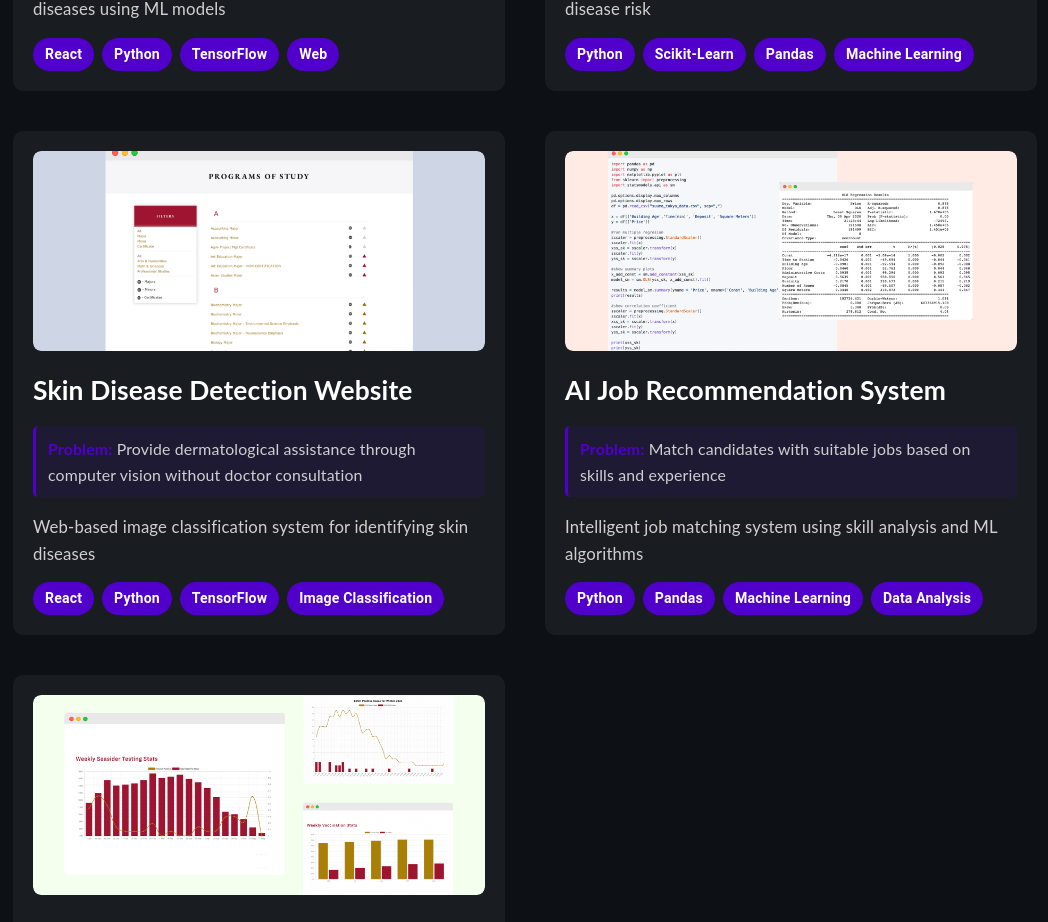
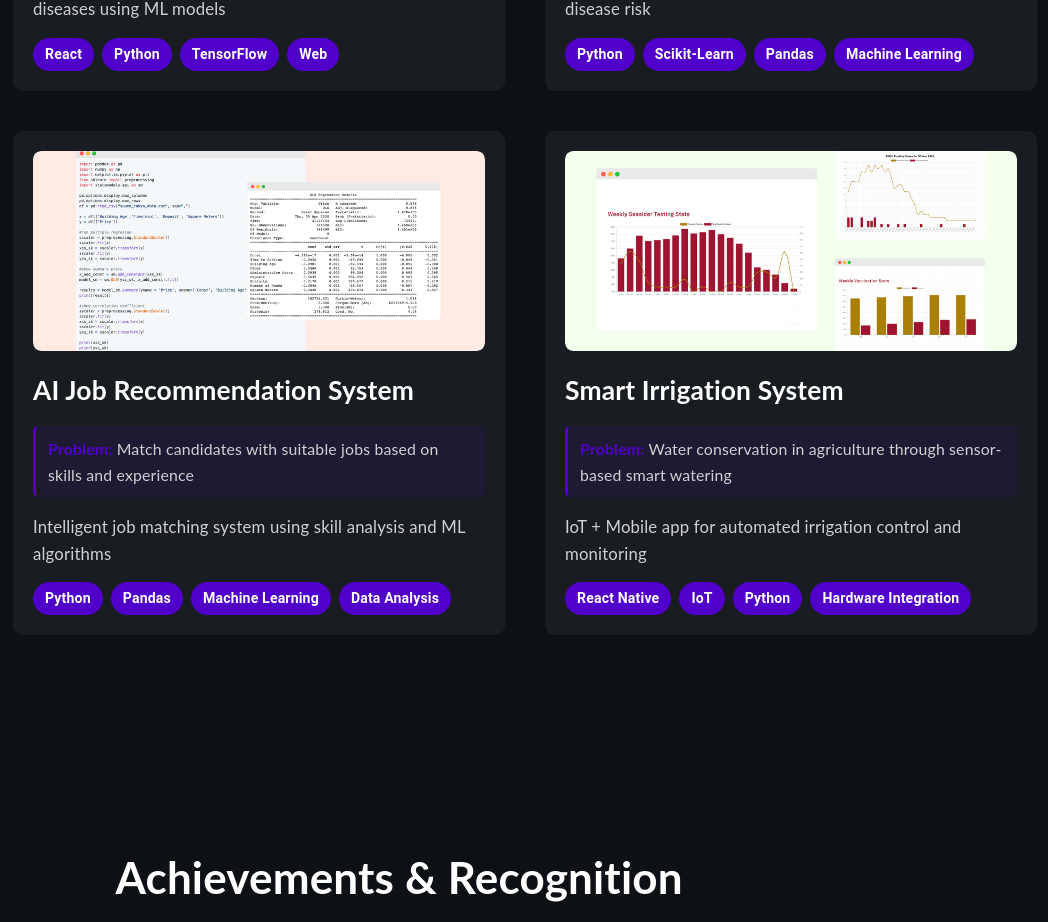
Before and after one commit to yashdave182/portfolio, a React (Create React App) app: page / in a window 1280 px wide. Shown: the part 4534-5456 px from the top of the page, without its empty margins (115-1163 px from the left). Built offline with nearby package versions, Linux system fonts and the light colour scheme.

Commit message:
Remove Skin Disease Detection project

```diff
--- a/src/components/Project.tsx
+++ b/src/components/Project.tsx
@@ -39,19 +39,7 @@ const projects: ProjectType[] = [
     image: require("../assets/images/mock02.png"),
     githubLink: "https://github.com/yashdave182",
   },
-  {
-    id: 3,
-    title: "Skin Disease Detection Website",
-    description:
-      "Web-based image classification system for identifying skin diseases",
-    problem:
-      "Provide dermatological assistance through computer vision without doctor consultation",
-    techStack: ["React", "Python", "TensorFlow", "Image Classification"],
-    category: "web",
-    image: require("../assets/images/mock03.png"),
-    githubLink: "https://github.com/yashdave182",
-    liveLink: "https://example.com",
-  },
+
   {
     id: 4,
     title: "AI Job Recommendation System",
```
